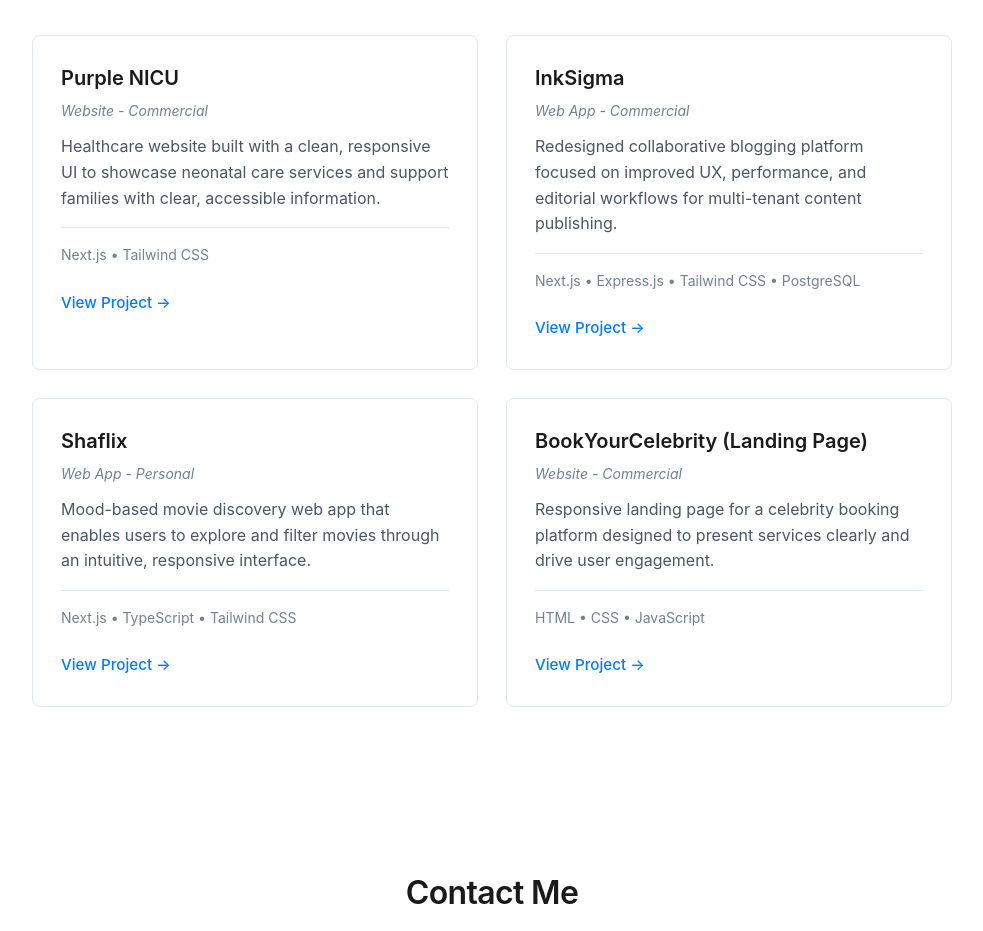
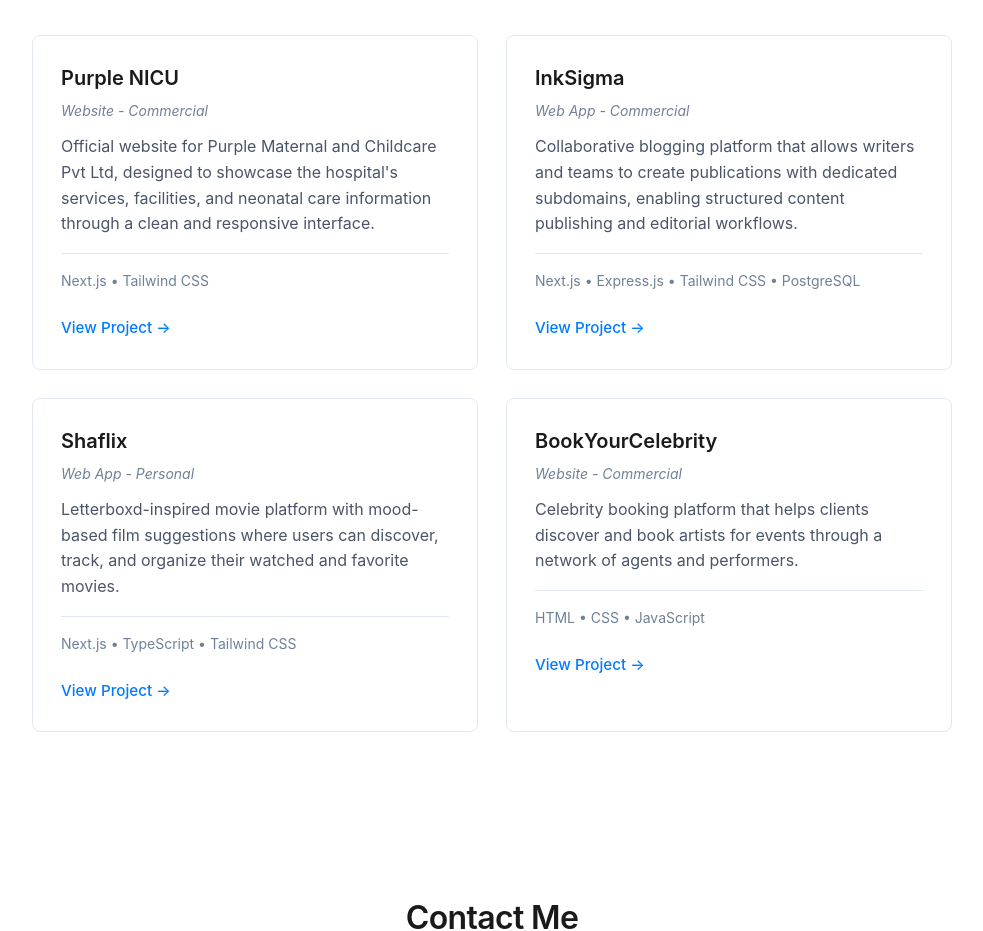
Before and after one commit to sharanvijayan13/portfolio, a Next.js app: page / in a window 1280 px wide. Shown: the part 1282-2213 px from the top of the page, without its empty margins (148-1131 px from the left). Built offline with nearby package versions, Linux system fonts and the light colour scheme.

Commit message:
fix: added projects

```diff
--- a/components/Projects.tsx
+++ b/components/Projects.tsx
@@ -3,28 +3,28 @@ export default function Projects() {
     {
       title: 'Purple NICU',
       type: 'Website - Commercial',
-      description: 'Healthcare website built with a clean, responsive UI to showcase neonatal care services and support families with clear, accessible information.',
+      description: 'Official website for Purple Maternal and Childcare Pvt Ltd, designed to showcase the hospital\'s services, facilities, and neonatal care information through a clean and responsive interface.',
       tech: 'Next.js • Tailwind CSS',
       link: 'https://purplenicu.com/'
     },
     {
       title: 'InkSigma',
       type: 'Web App - Commercial',
-      description: 'Redesigned collaborative blogging platform focused on improved UX, performance, and editorial workflows for multi-tenant content publishing.',
+      description: 'Collaborative blogging platform that allows writers and teams to create publications with dedicated subdomains, enabling structured content publishing and editorial workflows.',
       tech: 'Next.js • Express.js • Tailwind CSS • PostgreSQL',
       link: 'https://inksigma.com/'
     },
     {
       title: 'Shaflix',
       type: 'Web App - Personal',
-      description: 'Mood-based movie discovery web app that enables users to explore and filter movies through an intuitive, responsive interface.',
+      description: 'Letterboxd-inspired movie platform with mood-based film suggestions where users can discover, track, and organize their watched and favorite movies.',
       tech: 'Next.js • TypeScript • Tailwind CSS',
       link: 'https://shaflix-app.vercel.app/'
     },
     {
-      title: 'BookYourCelebrity (Landing Page)',
+      title: 'BookYourCelebrity',
       type: 'Website - Commercial',
-      description: 'Responsive landing page for a celebrity booking platform designed to present services clearly and drive user engagement.',
+      description: 'Celebrity booking platform that helps clients discover and book artists for events through a network of agents and performers.',
       tech: 'HTML • CSS • JavaScript',
       link: 'https://bookyourcelebrity.com/'
     }
```
